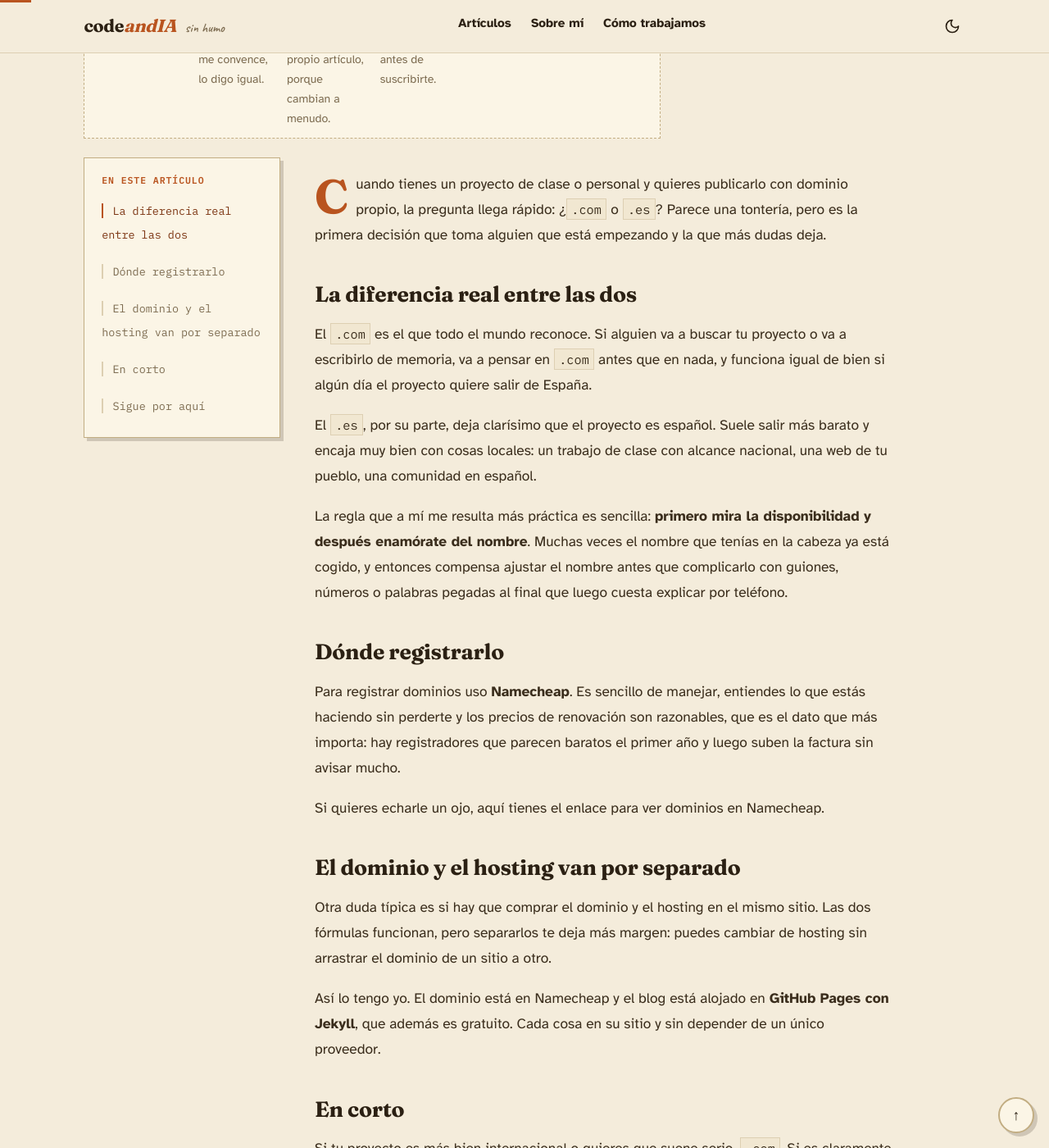
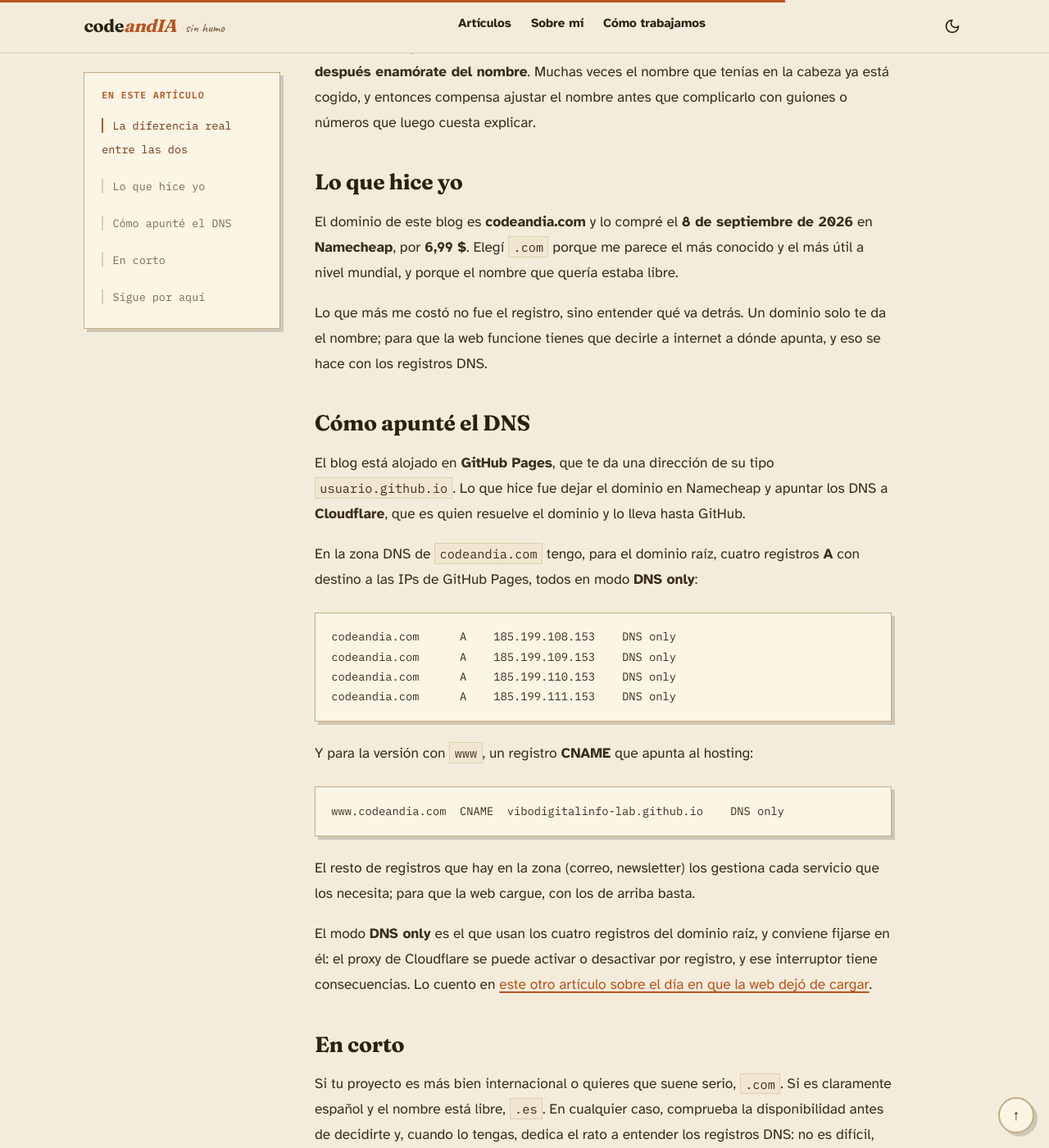
Before and after one commit to vibodigitalinfo-lab/codeandIA, a Jekyll site: the page built from articulos/guias/que-dominio-comprar-primer-proyecto-web.md, in a window 1280 px wide and 1400 px high, scrolled down 716 px. Shown: the whole window at 82% size. Built offline with Jekyll 4.4.1, drawn with Linux system fonts in a browser that asks for light colours; some of the changed text lies outside the part shown.

Commit message:
Revisa contenido tras tus comentarios: sin afiliados, legales coherentes y blog real

````diff
--- a/_includes/footer.html
+++ b/_includes/footer.html
@@ -35,7 +35,7 @@
     </div>
 
     <div class="footer-bottom">
-      <p class="footer-note">Algunos enlaces son de afiliado: si compras a través de ellos, puede que reciba una pequeña comisión sin coste extra para ti.</p>
+      <p class="footer-note">Ahora mismo no hay enlaces de afiliado en el blog.</p>
       <p class="footer-credit">Escrito y revisado por Iván · © {{ "now" | date: "%Y" }}</p>
     </div>
   </div>
--- a/articulos/guias/que-dominio-comprar-primer-proyecto-web.md
+++ b/articulos/guias/que-dominio-comprar-primer-proyecto-web.md
@@ -1,14 +1,11 @@
 ---
 layout: article
 title: "Qué dominio comprar para tu primer proyecto web: .com vs .es"
-description: "Qué elegir para tu primer proyecto web: .com o .es, y dónde registrarlo sin sorpresas de renovación."
+description: "Qué elegir para tu primer proyecto web: .com o .es, cuánto pagué por el mío y cómo apunté el DNS a GitHub Pages."
 category: "Guía"
 date: 2026-09-08
 readtime: 3
-affiliate_text: "Si quieres registrar tu dominio, lo hago en Namecheap"
-affiliate_url: "https://namecheap.pxf.io/c/7743913/386170/5618"
-affiliate_label: "Ver dominios en Namecheap"
-updated: 2026-10-17
+updated: 2026-10-18
 last_modified_at: 2026-10-18
 ---
 
@@ -18,25 +15,42 @@
 
 El `.com` es el que todo el mundo reconoce. Si alguien va a buscar tu proyecto o va a escribirlo de memoria, va a pensar en `.com` antes que en nada, y funciona igual de bien si algún día el proyecto quiere salir de España.
 
-El `.es`, por su parte, deja clarísimo que el proyecto es español. Suele salir más barato y encaja muy bien con cosas locales: un trabajo de clase con alcance nacional, una web de tu pueblo, una comunidad en español.
+El `.es`, por su parte, deja clarísimo que el proyecto es español y encaja bien con cosas locales: un trabajo de clase con alcance nacional, una web de tu pueblo, una comunidad en español.
 
-La regla que a mí me resulta más práctica es sencilla: **primero mira la disponibilidad y después enamórate del nombre**. Muchas veces el nombre que tenías en la cabeza ya está cogido, y entonces compensa ajustar el nombre antes que complicarlo con guiones, números o palabras pegadas al final que luego cuesta explicar por teléfono.
+Como consejo general, y no como experiencia: **primero comprueba la disponibilidad y después enamórate del nombre**. Muchas veces el nombre que tenías en la cabeza ya está cogido, y entonces compensa ajustar el nombre antes que complicarlo con guiones o números que luego cuesta explicar.
 
-## Dónde registrarlo
+## Lo que hice yo
 
-Para registrar dominios uso **Namecheap**. Es sencillo de manejar, entiendes lo que estás haciendo sin perderte y los precios de renovación son razonables, que es el dato que más importa: hay registradores que parecen baratos el primer año y luego suben la factura sin avisar mucho.
+El dominio de este blog es **codeandia.com** y lo compré el **8 de septiembre de 2026** en **Namecheap**, por **6,99 $**. Elegí `.com` porque me parece el más conocido y el más útil a nivel mundial, y porque el nombre que quería estaba libre.
 
-Si quieres echarle un ojo, aquí tienes el enlace para ver dominios en Namecheap.
+Lo que más me costó no fue el registro, sino entender qué va detrás. Un dominio solo te da el nombre; para que la web funcione tienes que decirle a internet a dónde apunta, y eso se hace con los registros DNS.
 
-## El dominio y el hosting van por separado
+## Cómo apunté el DNS
 
-Otra duda típica es si hay que comprar el dominio y el hosting en el mismo sitio. Las dos fórmulas funcionan, pero separarlos te deja más margen: puedes cambiar de hosting sin arrastrar el dominio de un sitio a otro.
+El blog está alojado en **GitHub Pages**, que te da una dirección de su tipo `usuario.github.io`. Lo que hice fue dejar el dominio en Namecheap y apuntar los DNS a **Cloudflare**, que es quien resuelve el dominio y lo lleva hasta GitHub.
 
-Así lo tengo yo. El dominio está en Namecheap y el blog está alojado en **GitHub Pages con Jekyll**, que además es gratuito. Cada cosa en su sitio y sin depender de un único proveedor.
+En la zona DNS de `codeandia.com` tengo, para el dominio raíz, cuatro registros **A** con destino a las IPs de GitHub Pages, todos en modo **DNS only**:
+
+```
+codeandia.com      A    185.199.108.153    DNS only
+codeandia.com      A    185.199.109.153    DNS only
+codeandia.com      A    185.199.110.153    DNS only
+codeandia.com      A    185.199.111.153    DNS only
+```
+
+Y para la versión con `www`, un registro **CNAME** que apunta al hosting:
+
+```
+www.codeandia.com  CNAME  vibodigitalinfo-lab.github.io    DNS only
+```
+
+El resto de registros que hay en la zona (correo, newsletter) los gestiona cada servicio que los necesita; para que la web cargue, con los de arriba basta.
+
+El modo **DNS only** es el que usan los cuatro registros del dominio raíz, y conviene fijarse en él: el proxy de Cloudflare se puede activar o desactivar por registro, y ese interruptor tiene consecuencias. Lo cuento en [este otro artículo sobre el día en que la web dejó de cargar](/articulos/guias/bloqueo-laliga-a-cloudflare-y-como-afecto-a-este-blog/).
 
 ## En corto
 
-Si tu proyecto es más bien internacional o quieres que suene serio, `.com`. Si es claramente español y el nombre está libre, `.es`. En cualquier caso, comprueba la disponibilidad antes de decidirte, y si registras en Namecheap, mira también el precio de renovación, no solo el del primer año.
+Si tu proyecto es más bien internacional o quieres que suene serio, `.com`. Si es claramente español y el nombre está libre, `.es`. En cualquier caso, comprueba la disponibilidad antes de decidirte y, cuando lo tengas, dedica el rato a entender los registros DNS: no es difícil, pero si los tocas a ojo se te puede caer algo sin que sepas por qué.
 
 ## Sigue por aquí
 
--- a/aviso-legal.md
+++ b/aviso-legal.md
@@ -13,25 +13,15 @@
 
 - **Titular:** Iván
 - **Email de contacto:** <a href="mailto:ivan@codeandia.com">ivan@codeandia.com</a>
-- **Actividad:** Blog divulgativo sobre herramientas de inteligencia artificial para programar, con guías de estudio y recomendaciones de hardware y accesorios para el puesto de trabajo.
+- **Actividad:** Blog personal donde cuento lo que pruebo y lo que me pasa como estudiante de DAW.
 
 ## 2. Objeto del sitio
 
-Este blog publica contenido informativo y educativo sobre herramientas de inteligencia artificial para desarrollo de software: reseñas, guías y comparativas. Las opiniones expresadas son personales y en ningún caso constituyen asesoramiento profesional.
+Este blog es un cuaderno personal con experiencias reales de aprendizaje. Las opiniones son personales y no constituyen asesoramiento profesional.
 
-## 3. Enlaces de afiliados y publicidad
+## 3. Enlaces de afiliados
 
-Algunos enlaces de esta web son **enlaces de afiliado**. Esto significa que, si compras a través de ellos, el autor puede recibir una comisión por parte del vendedor, **sin ningún coste adicional para ti**.
-
-El autor participa en programas de afiliación de empresas como proveedores de hosting, dominios y herramientas de software que recomienda y utiliza de forma habitual.
-
-### Programa de Afiliados de Amazon
-
-Como Asociado de Amazon, obtengo ingresos por las compras adscritas que cumplen los requisitos aplicables.
-
-Los precios de los productos que aparecen en los artículos y en la página de ofertas se comprueban a mano y llevan la fecha en la que se verificaron. Amazon puede cambiarlos en cualquier momento: **el precio válido es siempre el que figura en la ficha del producto en Amazon** en el momento de la compra, no el que aparece en este blog.
-
-**Compromiso de transparencia:** solo se recomiendan productos o servicios que se han probado personalmente o de los que se tiene conocimiento directo. La presencia de un enlace de afiliado no condiciona la opinión expresada en el contenido.
+Por ahora no hay enlaces de afiliados activos. Si en el futuro los hubiera, se marcarían como tales y no condicionarán lo que escribo.
 
 ## 4. Propiedad intelectual
 
````
Also changed, not shown: como-trabajamos.md (+11 -4 lines), privacidad.md (+5 -5 lines), sobre-mi.md (+3 -7 lines).
